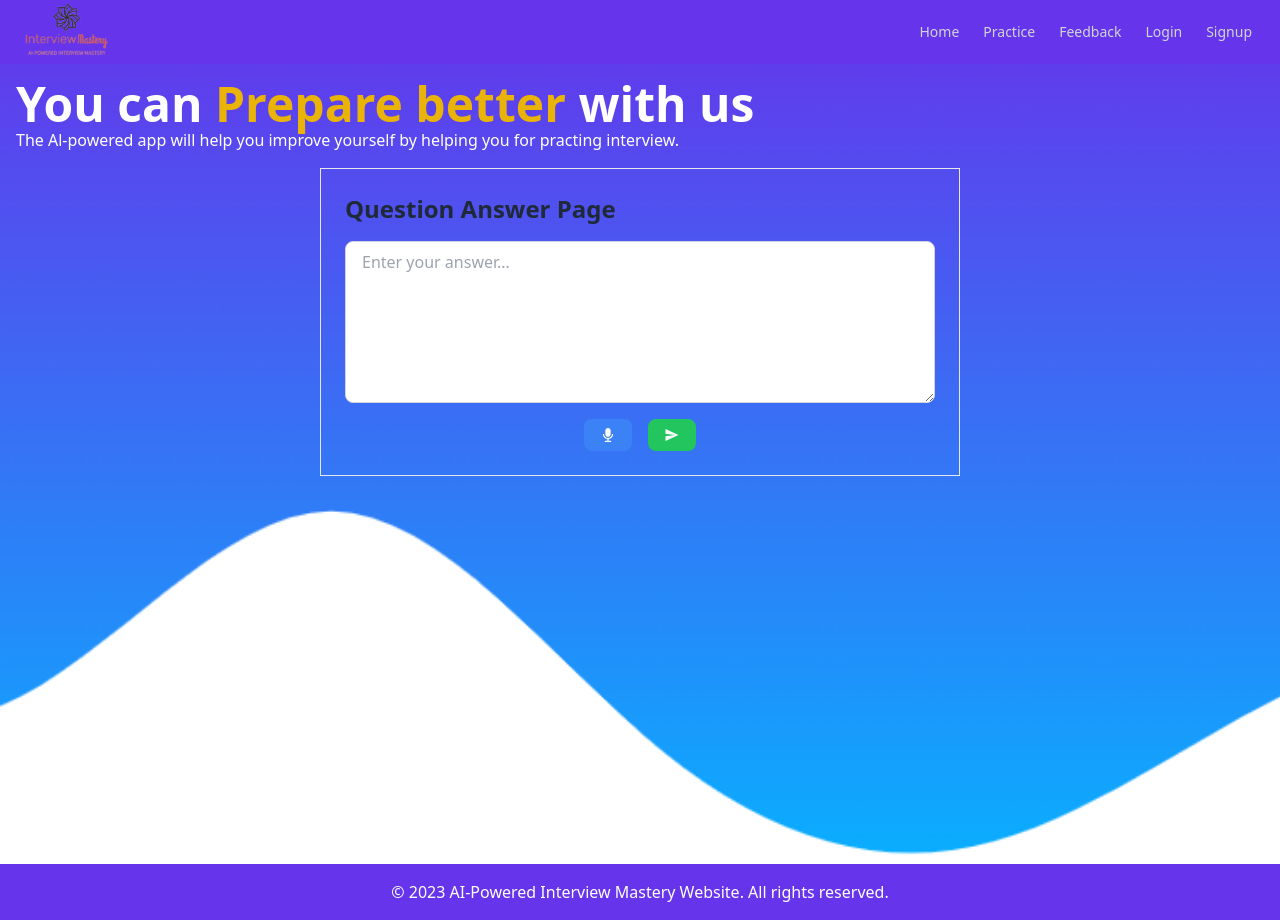
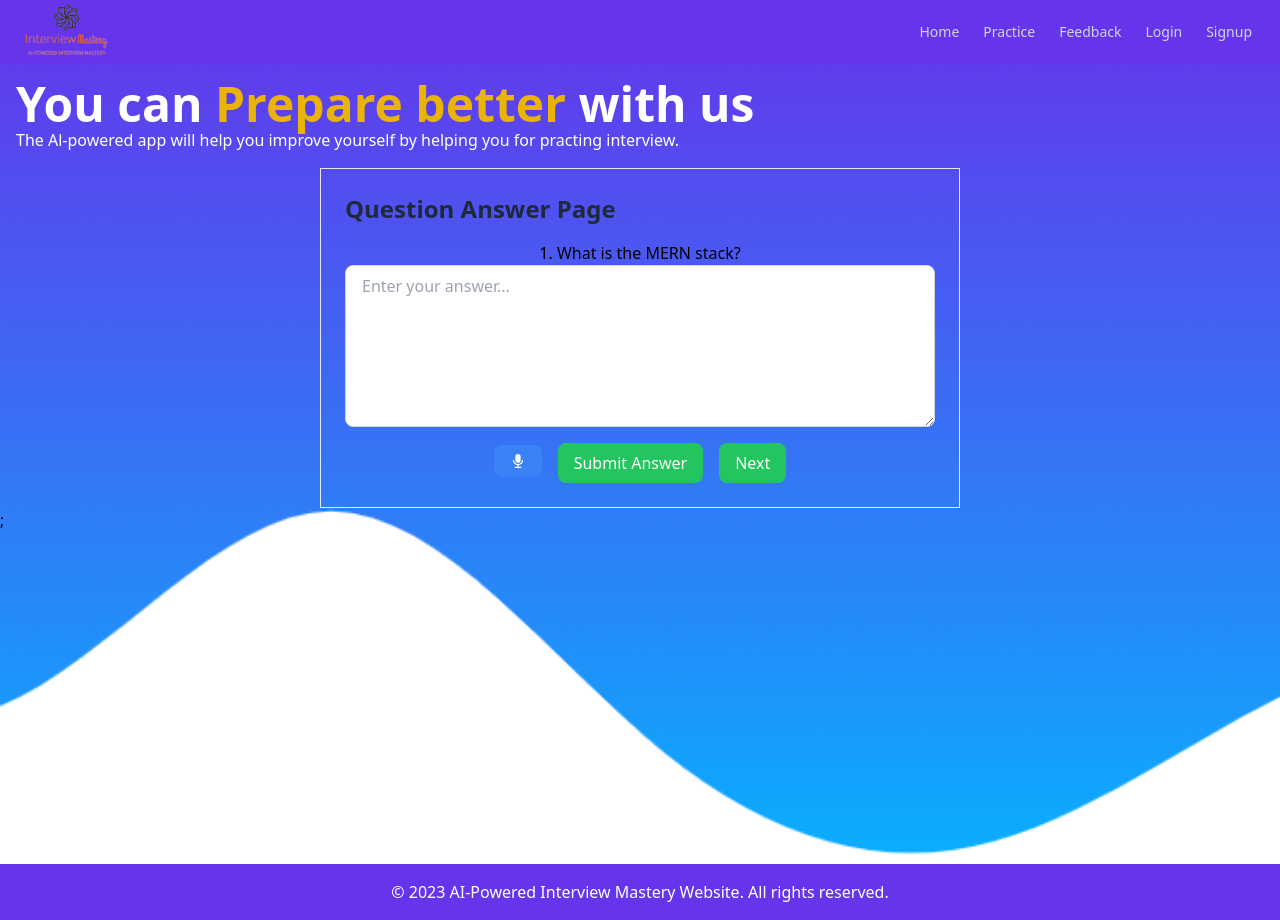
Before and after one commit to NainaPremani/innov8, a React (Vite) app in the folder frontend/: page /practice in a window 1280 px wide. Built offline with nearby package versions, Linux system fonts and the light colour scheme.

Commit message:
question answers

```diff
--- a/frontend/src/components/Test.jsx
+++ b/frontend/src/components/Test.jsx
@@ -1,18 +1,44 @@
 import { useState } from "react";
 import { Link } from "react-router-dom";
-import { IoMdSend } from "react-icons/io";
+
 import { AiFillAudio } from "react-icons/ai";
+
 const Test = () => {
   const [answer, setAnswer] = useState("");
+  const [qdata, setQdata] = useState([]);
+  const [count, setCount] = useState(0);
+  const data = {
+    bot: "\n\n1. What is the MERN stack?\n2. What are the benefits of using the MERN stack?\n3. How do I set up a development environment for a MERN application?\n4. What are some common challenges when working with the MERN stack?\n5. What libraries and frameworks are commonly used in a MERN application?",
+  };
+
+  const botResponse = data.bot;
+  const questions = botResponse
+    .split("\n")
+    .filter((question) => question.trim() !== "");
+
+  // console.log(questions);
+
+  function showQues(count) {
+    setCount((p) => p + 1);
+  }
 
   const handleAnswerChange = (e) => {
     setAnswer(e.target.value);
   };
-
+  const handleAnswer = () => {
+    const q = {
+      question: questions[count],
+      ans: answer,
+    };
+    setQdata((p) => [...p, q]);
+    console.log(q);
+    // setAnswer("");
+  };
   const handleSubmit = (e) => {
     e.preventDefault();
+    console.log(qdata);
     // Perform any necessary actions with the answer
-    console.log("Submitted answer:", answer);
+    //  console.log("Submitted answer:");
     // Reset the answer state
     setAnswer("");
   };
@@ -35,6 +61,7 @@ const Test = () => {
           Question Answer Page
         </h1>
         <form onSubmit={handleSubmit} className="flex flex-col items-center">
+          <h3>{questions[count]}</h3>
           <textarea
             value={answer}
             onChange={handleAnswerChange}
@@ -51,12 +78,31 @@ const Test = () => {
                 <AiFillAudio />
               </button>
             </Link>
-            <button
-              type="submit"
-              className="px-4 py-2 bg-green-500 text-white rounded-lg hover:bg-green-600 ml-4"
-            >
-              <IoMdSend />
-            </button>
+
+            {qdata.length == 5 ? (
+              <button
+                className="px-4 py-2 bg-green-500 text-white rounded-lg hover:bg-green-600 ml-4"
+                type="submit"
+              >
+                Submit Test.
+              </button>
+            ) : (
+              <>
+                <button
+                  className="px-4 py-2 bg-green-500 text-white rounded-lg hover:bg-green-600 ml-4"
+                  onClick={handleAnswer}
+                >
+                  {/* <IoMdSend /> */}
+                  Submit Answer
+                </button>
+                <button
+                  className="px-4 py-2 bg-green-500 text-white rounded-lg hover:bg-green-600 ml-4"
+                  onClick={showQues}
+                >
+                  Next
+                </button>
+              </>
+            )}
           </div>
         </form>
       </div>
--- a/frontend/src/pages/Practice.jsx
+++ b/frontend/src/pages/Practice.jsx
@@ -1,25 +1,9 @@
-import { useEffect } from "react";
 import Test from "../components/Test";
 
 const Practice = () => {
-
-useEffect(()=>{
-  const data = {
-    bot: "\n\n1. What is the MERN stack?\n2. What are the benefits of using the MERN stack?\n3. How do I set up a development environment for a MERN application?\n4. What are some common challenges when working with the MERN stack?\n5. What libraries and frameworks are commonly used in a MERN application?",
-  };
-
-  const botResponse = data.bot;
-  const questions = botResponse.split("\n").filter((question) => question.trim() !== "");
-
-  console.log(questions);
-
-},[])
-
-
-
   return (
     <div className="h-screen">
-      <Test />
+      <Test />;
     </div>
   );
 };
```
